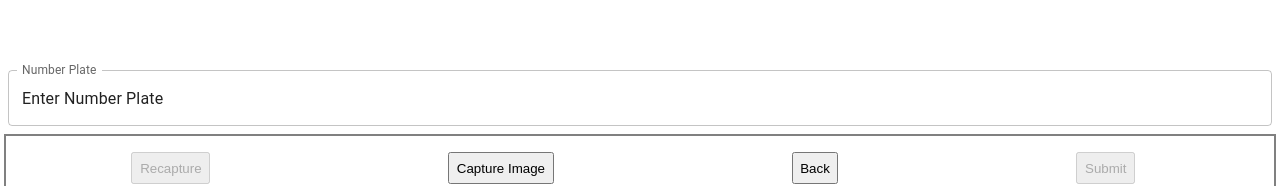
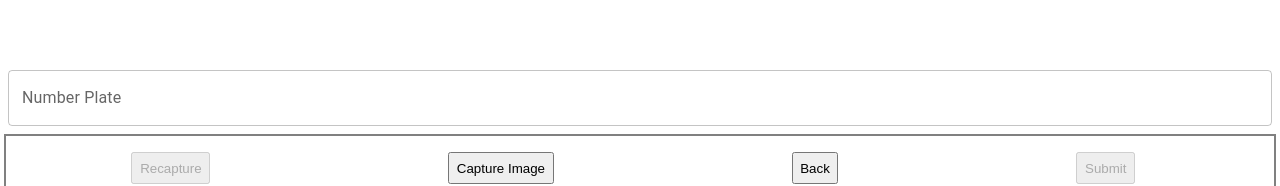
Before and after one commit to RiteshtheSharma/Vehicle-Weight-Tracking-System, a React (Create React App) app: page /img_capture in a window 1280 px wide. Shown: the part 592-778 px from the top of the page. Built offline with nearby package versions, Linux system fonts and the light colour scheme; no server answers.

Commit message:
camera photo changed , camera.js fixed

```diff
--- a/src/Camera.js
+++ b/src/Camera.js
@@ -13,7 +13,7 @@ import { TextField } from "@mui/material";
 
 const Camera = () => {
   const [ImgNode, setImgNode] = useState('')
-  const [NoPlate, setNoPlate] = useState('Enter Number Plate')
+  const [NoPlate, setNoPlate] = useState('')
   const updateNoPlate = (e)=>{setNoPlate(e)
 
 
```
